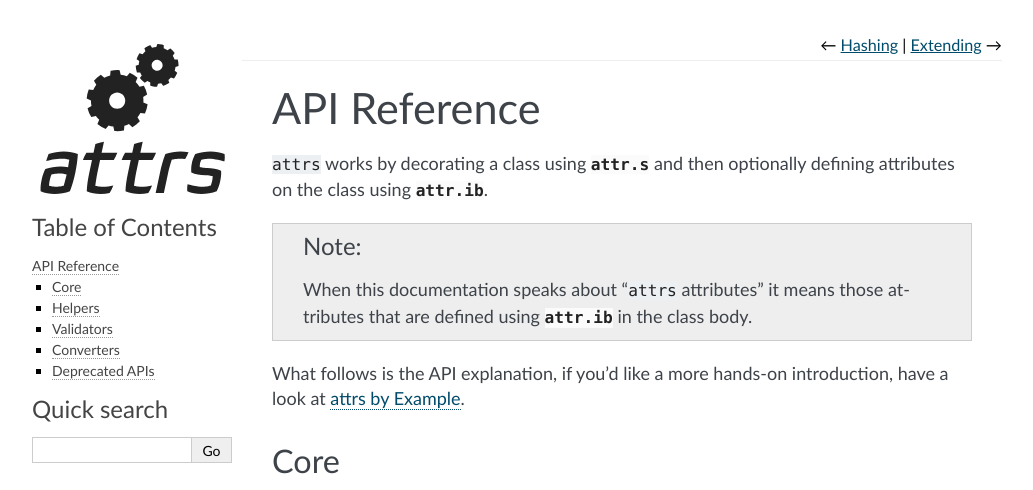
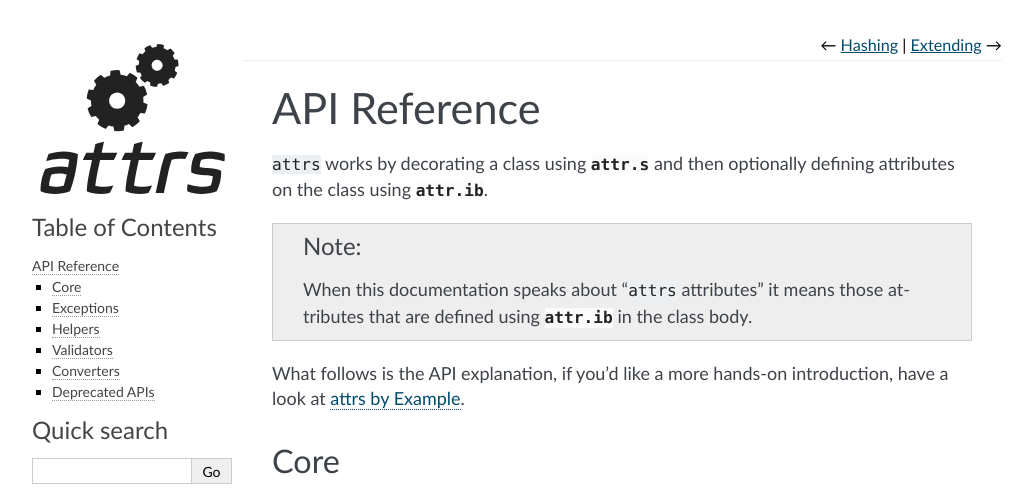
Before and after one commit to python-attrs/attrs, a Sphinx documentation site: the page built from docs/api.rst, in a window 1280 px wide and 1400 px high. Shown: the top 490 px of the window, without its empty margins (128-1161 px from the left). Built offline with Sphinx 7.4.7, drawn with Linux system fonts in a browser that asks for light colours; grey boxes are pictures that could not be loaded.

Commit message:
Add missing exception to API docs

```diff
--- a/docs/api.rst
+++ b/docs/api.rst
@@ -141,6 +141,10 @@
       C(x=[1, 2, 3], y={1, 2, 3})
 
 
+Exceptions
+----------
+
+.. autoexception:: attr.exceptions.PythonTooOldError
 .. autoexception:: attr.exceptions.FrozenInstanceError
 .. autoexception:: attr.exceptions.AttrsAttributeNotFoundError
 .. autoexception:: attr.exceptions.NotAnAttrsClassError
```
